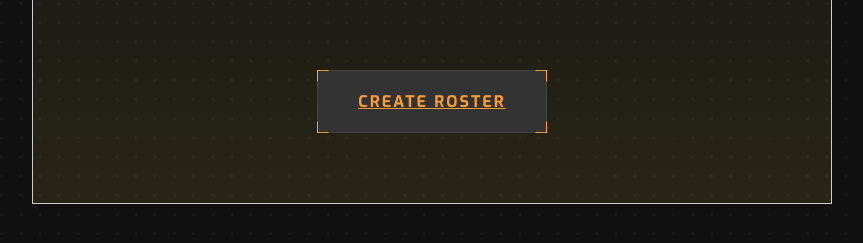
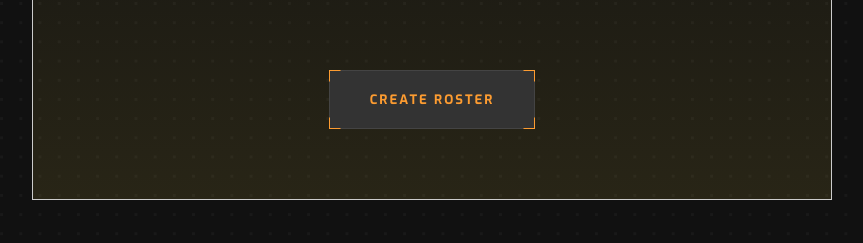
Before and after one commit to Ryael/paradise-lost, a Django app: page /rosters/ in a window 1280 px wide. Shown: the part 398-641 px from the top of the page, without its empty margins (208-1071 px from the left). Run offline with Django 4.2, Linux system fonts and the light colour scheme; the visitor is signed in with stand-in values (Sample User, id 1); data that the repository does not hold is empty; some libraries are stand-ins or nearby versions.

Commit message:
Adjust button class styling.

```diff
--- a/static/css/style.css
+++ b/static/css/style.css
@@ -127,6 +127,8 @@ video {
   outline: none;
   cursor: pointer;
   z-index: 50;
+  font-size: 13px;
+  text-decoration: none;
 }
 
 .button:first-of-type {
```
